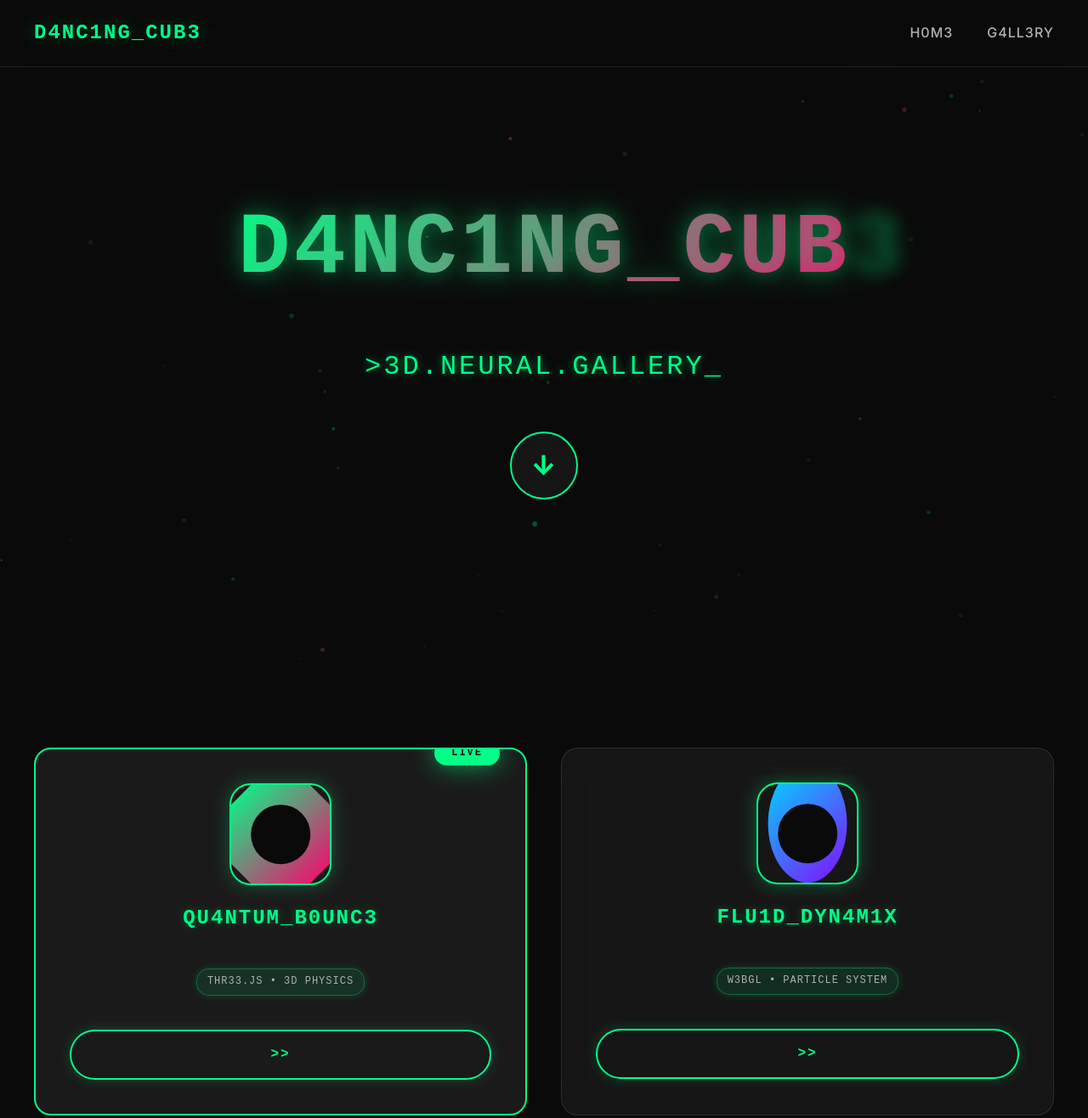
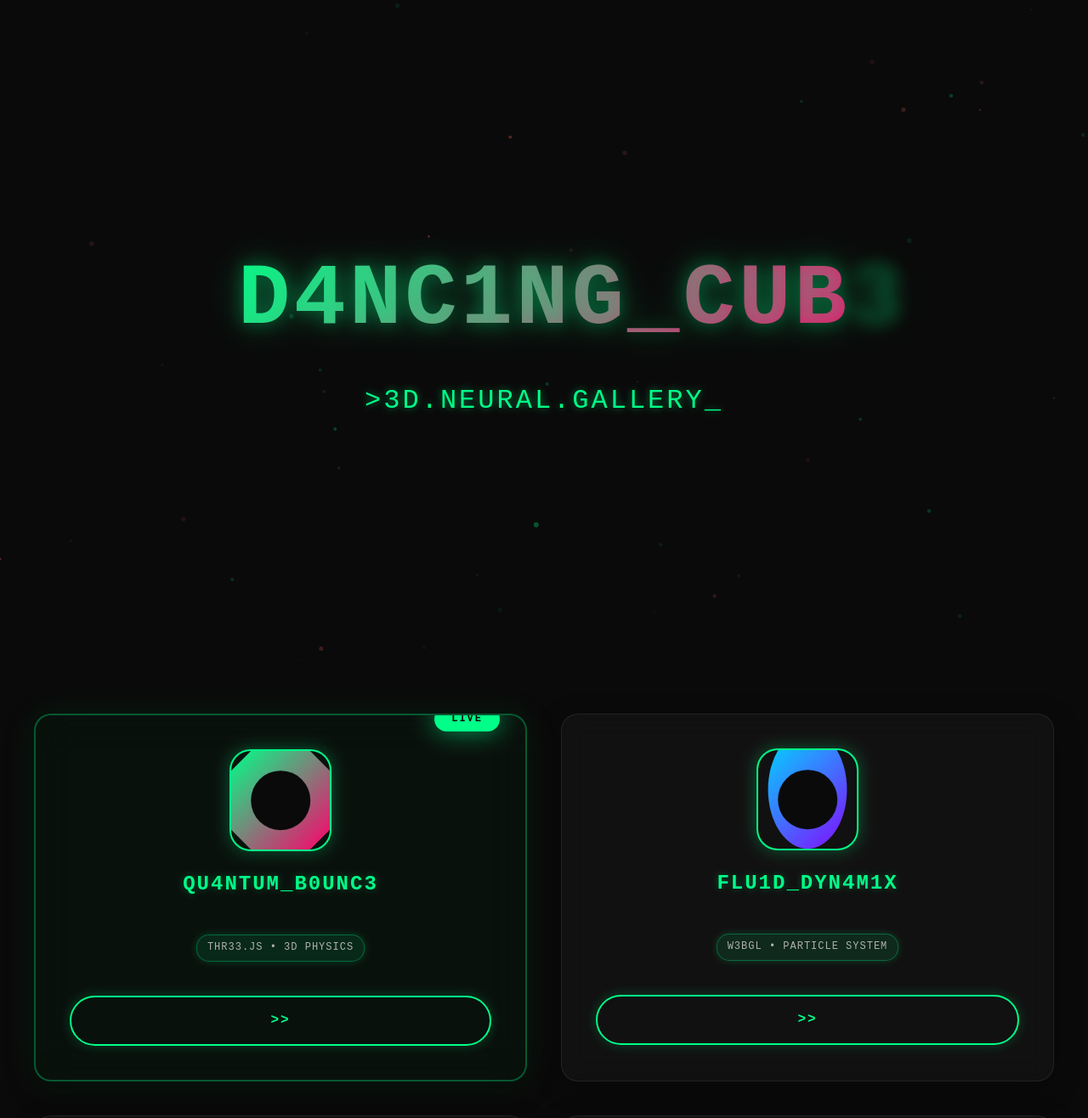
Before and after one commit to DeividasV/dancing-cube.github.io, a plain HTML site: page index.html in a window 1280 px wide. Shown: the top 1316 px of the page at 85% size. Drawn offline with Linux system fonts and the light colour scheme.

Commit message:
style: Adjust exhibition spacing and margins for improved layout and aesthetics

```diff
--- a/css/exhibition.css
+++ b/css/exhibition.css
@@ -11,7 +11,7 @@
   --text-cyber: #00ff88;
   --glass-bg: rgba(255, 255, 255, 0.05);
   --glass-border: rgba(255, 255, 255, 0.1);
-  --exhibition-spacing: 80px;
+  --exhibition-spacing: 20px;
   --cyber-glow: 0 0 20px rgba(0, 255, 136, 0.3);
 }
 
@@ -144,7 +144,7 @@ body {
 .hero-title {
   font-size: clamp(3rem, 8vw, 8rem);
   font-weight: 900;
-  margin-bottom: 30px;
+  margin-bottom: 10px;
   background: linear-gradient(
     135deg,
     var(--accent-color),
@@ -171,7 +171,7 @@ body {
 .hero-subtitle {
   font-size: clamp(1.2rem, 3vw, 2rem);
   color: var(--text-cyber);
-  margin-bottom: 50px;
+  margin-bottom: 30px;
   font-weight: 500;
   letter-spacing: 3px;
   font-family: "Courier New", monospace;
@@ -204,7 +204,7 @@ body {
 
 /* Exhibition Grid */
 .exhibitions {
-  padding: var(--exhibition-spacing) 40px;
+  padding: 40px 40px var(--exhibition-spacing) 40px;
   max-width: 1400px;
   margin: 0 auto;
 }
@@ -242,14 +242,15 @@ body {
 }
 
 .exhibition-card {
-  background: var(--glass-bg);
-  border: 1px solid var(--glass-border);
+  background: rgba(255, 255, 255, 0.03);
+  border: 1px solid rgba(255, 255, 255, 0.08);
   border-radius: 20px;
   padding: 40px;
-  backdrop-filter: blur(20px);
+  backdrop-filter: blur(15px);
   transition: all 0.4s ease;
   position: relative;
   overflow: hidden;
+  box-shadow: 0 8px 32px rgba(0, 0, 0, 0.3);
 }
 
 .exhibition-card::before {
@@ -303,8 +304,11 @@ body {
 
 .exhibition-card:hover {
   transform: translateY(-10px);
-  border-color: var(--accent-color);
-  box-shadow: 0 20px 60px rgba(0, 255, 136, 0.2);
+  border-color: rgba(0, 255, 136, 0.4);
+  background: rgba(255, 255, 255, 0.05);
+  backdrop-filter: blur(20px);
+  box-shadow: 0 20px 60px rgba(0, 255, 136, 0.15),
+    0 0 40px rgba(0, 255, 136, 0.1);
 }
 
 .card-header {
@@ -533,8 +537,10 @@ body {
 
 /* Featured Exhibition */
 .featured-exhibition {
-  background: var(--secondary-dark);
-  border: 2px solid var(--accent-color);
+  background: rgba(0, 255, 136, 0.03);
+  border: 2px solid rgba(0, 255, 136, 0.3);
+  backdrop-filter: blur(25px);
+  box-shadow: 0 8px 32px rgba(0, 0, 0, 0.4), 0 0 40px rgba(0, 255, 136, 0.1);
   position: relative;
 }
 
--- a/index.html
+++ b/index.html
@@ -24,23 +24,11 @@
     <!-- Animated background grid -->
     <div class="background-grid"></div>
 
-    <!-- Navigation -->
-    <nav class="nav">
-      <div class="nav-container">
-        <a href="#" class="logo">D4NC1NG_CUB3</a>
-        <ul class="nav-menu">
-          <li><a href="#home">H0M3</a></li>
-          <li><a href="#exhibitions">G4LL3RY</a></li>
-        </ul>
-      </div>
-    </nav>
-
     <!-- Hero Section -->
     <section id="home" class="hero">
       <div class="hero-content">
         <h1 class="hero-title">D4NC1NG_CUB3</h1>
         <p class="hero-subtitle">>3D.NEURAL.GALLERY_</p>
-        <a href="#exhibitions" class="hero-cta"> ↓ </a>
       </div>
     </section>
 
@@ -120,18 +108,6 @@
       </div>
     </section>
 
-    <!-- Footer -->
-    <footer class="footer">
-      <div class="footer-content">
-        <div class="footer-links">
-          <a href="https://github.com">G1TH4B</a>
-          <a href="#about">4B0UT</a>
-          <a href="#contact">C0NT4CT</a>
-        </div>
-        <p class="footer-copyright">© 2025 D4NC1NG_CUB3 • CYB3R.C0D1NG</p>
-      </div>
-    </footer>
-
     <!-- Scripts -->
     <script src="js/exhibition.js"></script>
   </body>
```
